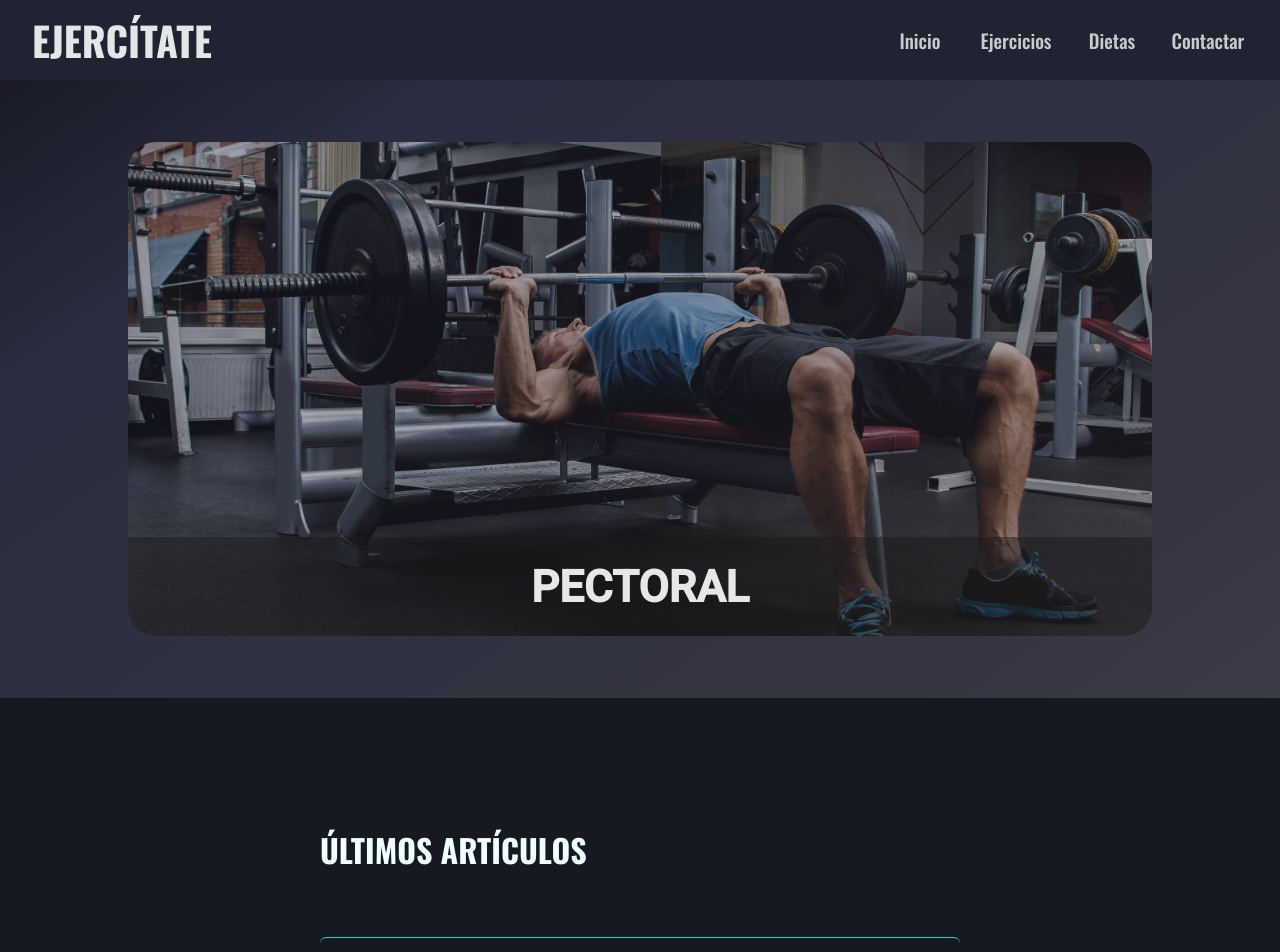
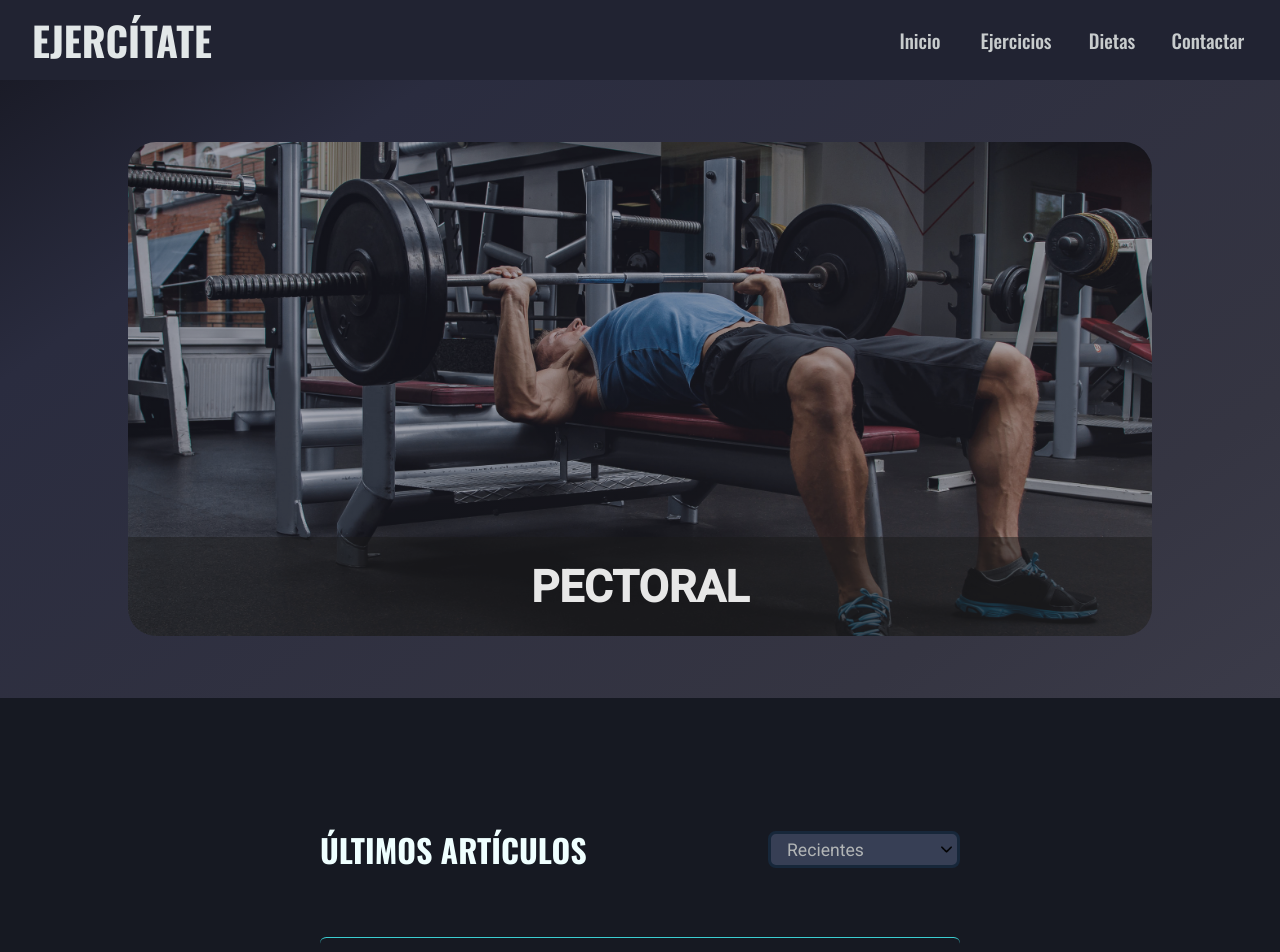
Before and after one commit to Kurotsuky/ResponsiveWeb_Project_React, a React (Create React App) app: page / in a window 1280 px wide. Shown: the top 952 px of the page. Built offline with nearby package versions, Linux system fonts and the light colour scheme.

Commit message:
Sorter select creado

```diff
--- a/src/components/ArticlesList.js
+++ b/src/components/ArticlesList.js
@@ -62,7 +62,14 @@ export default function ArticlesList(props) {
 
     return (
         <section className='articles-list' id='articles-list'>
-            <h2>{props.title}</h2>
+            <div className='articles-header'>
+                <h2>{props.title}</h2>
+                <select id='sorter'>
+                    <option value="recientes">Recientes</option>
+                    <option value="antiguos">Más Antiguos</option>
+                    <option value="mejores">Mejores</option>
+                </select>
+            </div>
 
             {data.map((object) => {
                 return (
--- a/src/css/main.css
+++ b/src/css/main.css
@@ -327,11 +327,48 @@ main {
   display: grid;
 }
 
-.articles-list > h2 {
+.articles-list > .articles-header {
+  display: flex;
+  justify-content: space-between;
+  align-items: center;
+}
+
+.articles-list > .articles-header > h2 {
+  font-size: 2em;
   text-transform: uppercase;
 }
 
-.articles-list > h2,
+.articles-list > .articles-header > select {
+  width: 30%;
+  height: 80%;
+  color: #b2b5b6;
+  font-family: "Roboto", sans-serif;
+  font-size: 1.1em;
+  padding: 0 1rem;
+
+  appearance: none;
+  background-color: #373f55;
+  background-image: url("/public/images/flecha-hacia-abajo-para-navegar.png");
+  background-repeat: no-repeat;
+  background-size: 6%;
+  background-position: 97%;
+  border: 0.2rem solid #17273a;
+  border-radius: 0.5rem;
+}
+
+.articles-list > .articles-header > select:hover {
+  filter: brightness(120%);
+}
+
+.articles-list > .articles-header > select:focus {
+  outline: 1px solid rgb(102, 106, 139);
+}
+
+.articles-list > .articles-header > select > option {
+  font-size: 1rem;
+}
+
+.articles-list > .articles-header,
 .articles-list > article {
   margin-bottom: 10%;
 }
@@ -403,6 +440,16 @@ main {
     padding-top: 5rem;
   }
 
+  .articles-list > .articles-header {
+    flex-direction: column;
+  }
+
+  .articles-list > .articles-header > select {
+    width: 35%;
+    height: 2rem;
+    margin-top: 1.75%;
+  }
+
   .articles-list > article .article-content img {
     height: 47.5vw;
   }
@@ -412,6 +459,10 @@ main {
   .articles-list {
     width: 98%;
     padding-top: 6rem;
+  }
+
+  .articles-list > .articles-header > select {
+    width: 40%;
   }
 
   .articles-list > article .article-content img {
```
Also changed, not shown: public/images/flecha-hacia-abajo-para-navegar.png (added).
